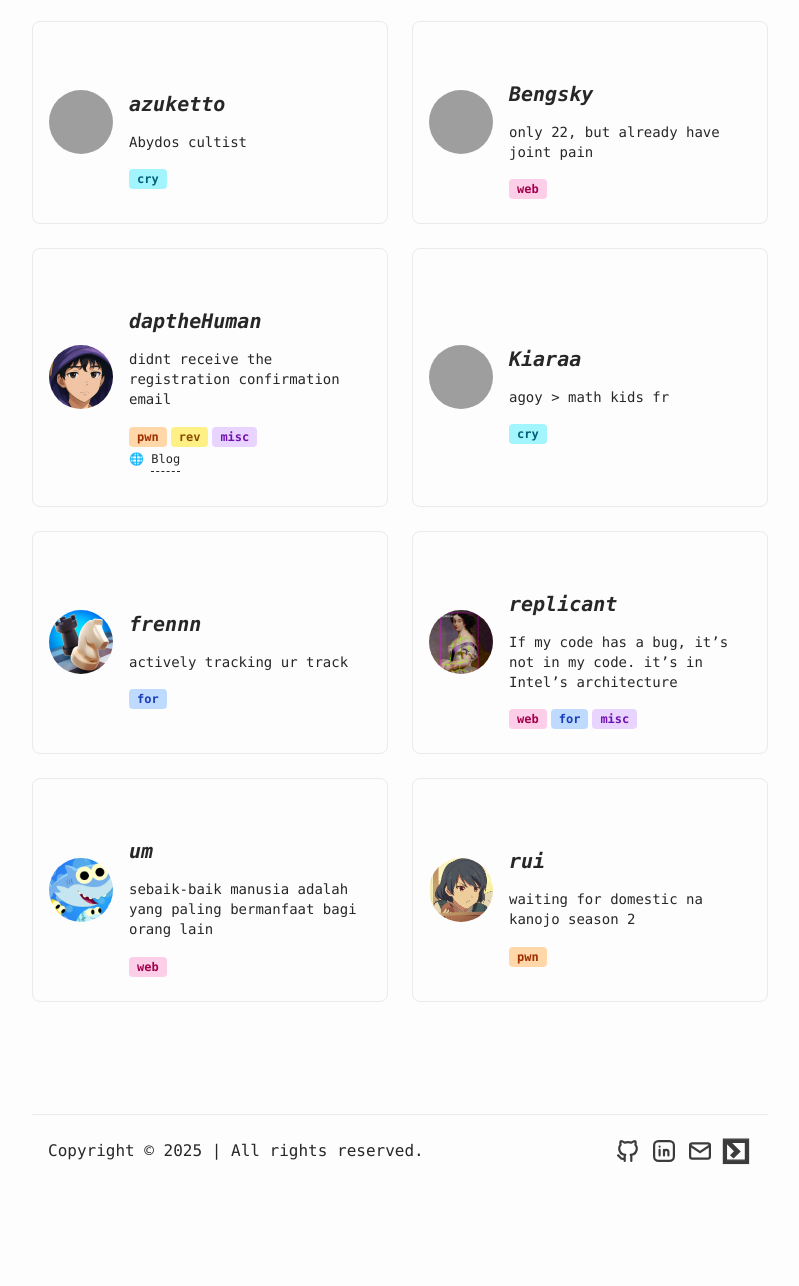
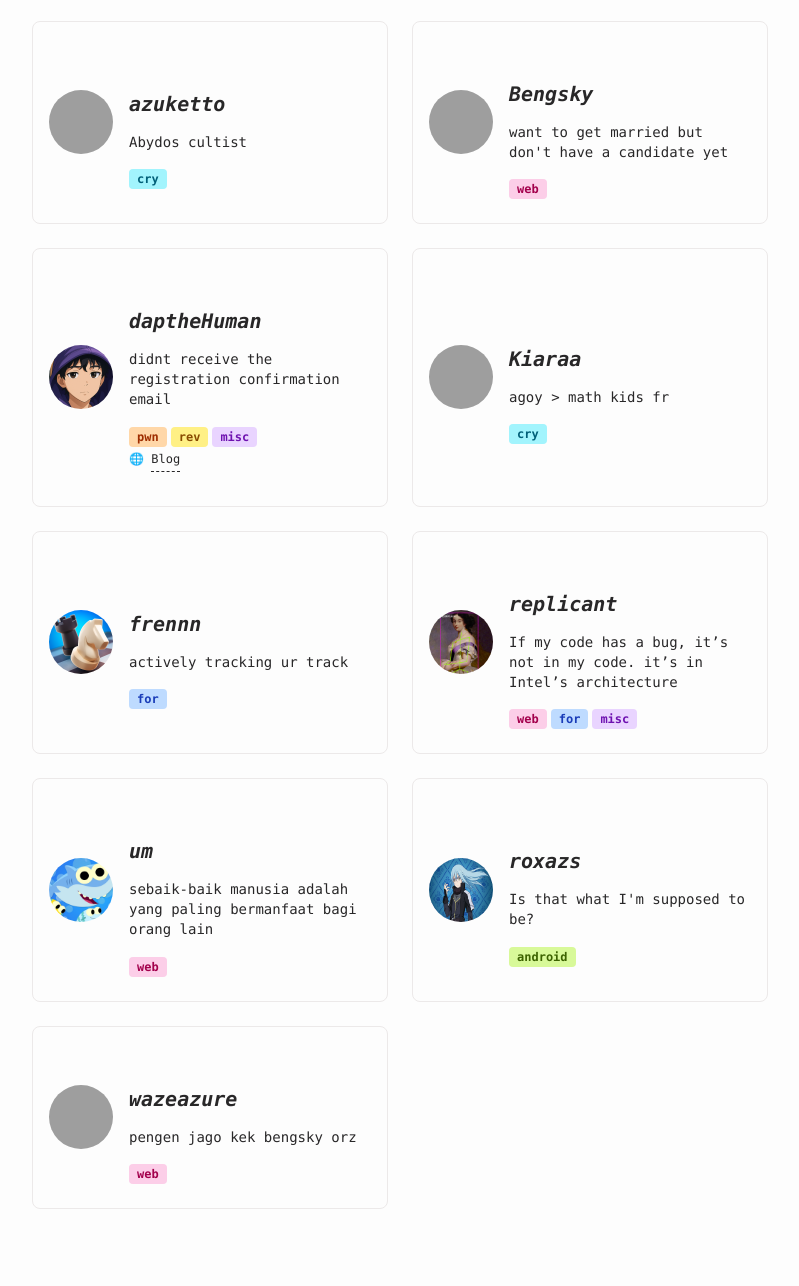
Before and after one commit to serikatnewbie/sni-vercel, an Astro site: page /members in a window 1280 px wide. Shown: the part 954-2240 px from the top of the page, without its empty margins (240-1039 px from the left). Before the commit the page ends 2141 px from the top, so only its background shows below. Built offline with nearby package versions, Linux system fonts and the light colour scheme; Astro itself is replaced by a stand-in of ours; grey boxes are pictures that could not be loaded.

Commit message:
Update members.md

```diff
--- a/src/pages/members.md
+++ b/src/pages/members.md
@@ -106,7 +106,7 @@ title: "Members"
     <img src="https://serikatnewbie.github.io/static/images/avatar/player4.webp" alt="Bengsky" class="w-16 h-16 rounded-full" />
     <div>
       <h3 class="font-bold">Bengsky</h3>
-      <p class="text-sm">only 22, but already have joint pain</p>
+      <p class="text-sm">want to get married but don't have a candidate yet</p>
       <div class="flex flex-wrap gap-1 mt-1">
         <span class="bg-pink-200 text-pink-800 text-xs font-semibold px-2 py-0.5 rounded">web</span>
       </div>
@@ -180,14 +180,25 @@ title: "Members"
     </div>
   </div>
 
-  <!-- Member 14 -->
+  <!-- Member 15 -->
   <div class="flex items-center space-x-4 px-4 py-6 border rounded-lg">
-    <img src="/avatars/rui.png" alt="rui" class="w-16 h-16 rounded-full" />
+    <img src="/avatars/roxazs.png" alt="roxazs" class="w-16 h-16 rounded-full" />
     <div>
-      <h3 class="font-bold">rui</h3>
-      <p class="text-sm">waiting for domestic na kanojo season 2</p>
+      <h3 class="font-bold">roxazs</h3>
+      <p class="text-sm">Is that what I'm supposed to be?</p>
       <div class="flex flex-wrap gap-1 mt-1">
-        <span class="bg-orange-200 text-orange-800 text-xs font-semibold px-2 py-0.5 rounded">pwn</span>
+        <span class="bg-lime-200 text-lime-800 text-xs font-semibold px-2 py-0.5 rounded">android</span>
+      </div>
+    </div>
+  </div>
+  <!-- Member 16 -->
+  <div class="flex items-center space-x-4 px-4 py-6 border rounded-lg">
+    <img src="/avatars/wazeazure" alt="wazeazure" class="w-16 h-16 rounded-full" />
+    <div>
+      <h3 class="font-bold">wazeazure</h3>
+      <p class="text-sm">pengen jago kek bengsky orz</p>
+      <div class="flex flex-wrap gap-1 mt-1">
+        <span class="bg-pink-200 text-pink-800 text-xs font-semibold px-2 py-0.5 rounded">web</span>
       </div>
     </div>
   </div>
```
